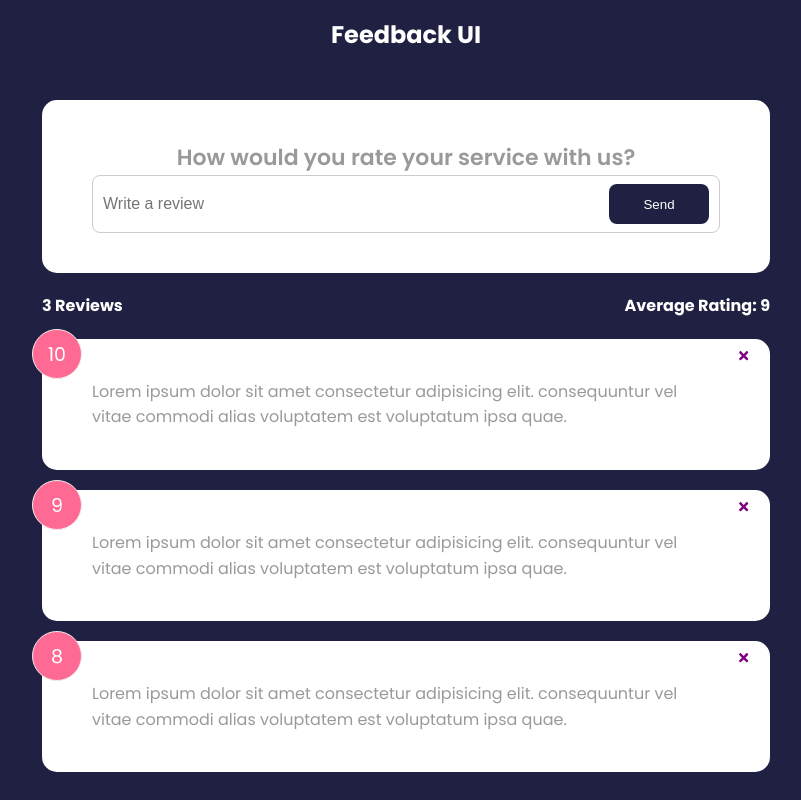
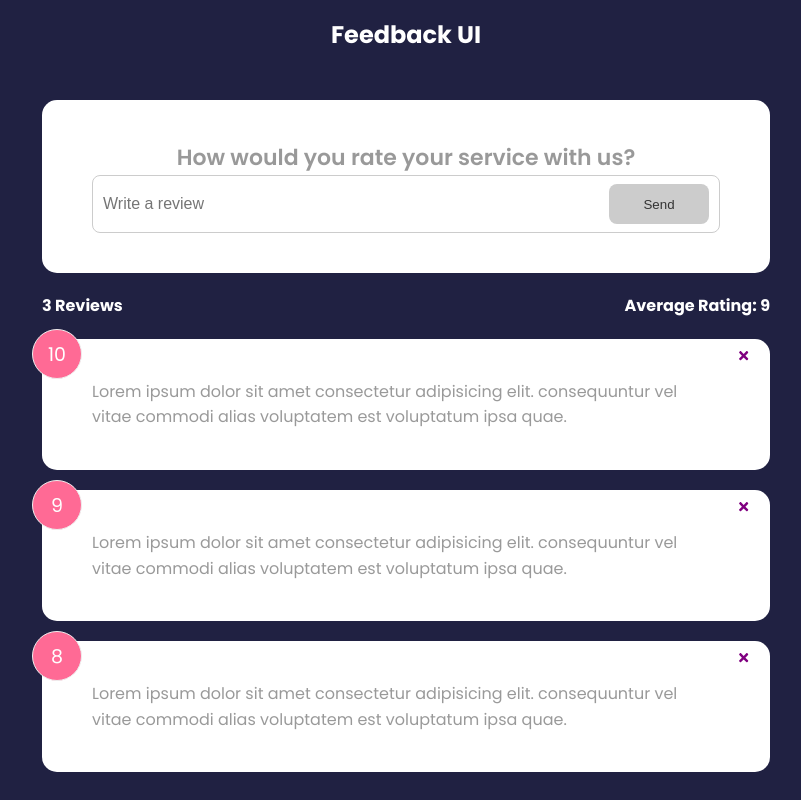
Before and after one commit to esoto1117/feedback-app, a React (Create React App) app: page / in a window 1280 px wide. Shown: the whole page, without its empty margins (234-1035 px from the left). Built offline with nearby package versions, Linux system fonts and the light colour scheme.

Commit message:
validation on form text, less or more than 10 characters

```diff
--- a/src/components/FeedbackForm.jsx
+++ b/src/components/FeedbackForm.jsx
@@ -5,8 +5,14 @@
 function FeedbackForm() {
 
   const [text, setText] = useState('')
+  const [btnDisabled, setBtnDisabled] = useState(true)
+  const [message, setMessage] = useState('')
 
   const handleTextChange = (e) => {
+    if(text === '') {
+      setBtnDisabled(true)
+      setMessage(null)
+    }
     setText(e.target.value)
   }
 
@@ -17,8 +23,10 @@
         {/* @todo - rating select component */}
         <div className="input-group">
           <input onChange={handleTextChange} type="text" placeholder="Write a review" value={text}/>
-          <Button type="submit">Send</Button>
+          <Button type="submit" isDisabled={btnDisabled}>Send</Button>
         </div>
+
+        {message && <div className="message">{message}</div>}
       </form>
     </Card>
   )
```
